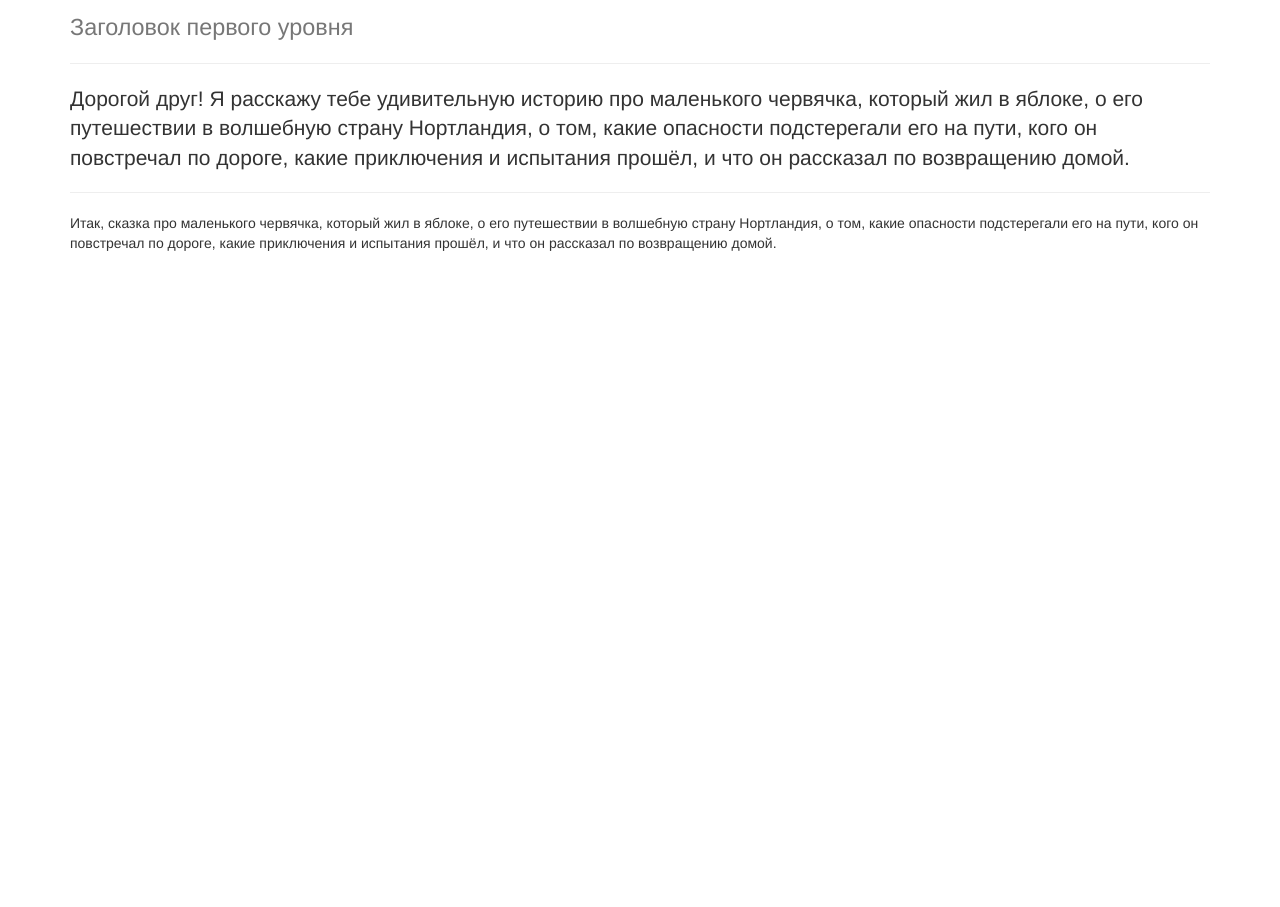
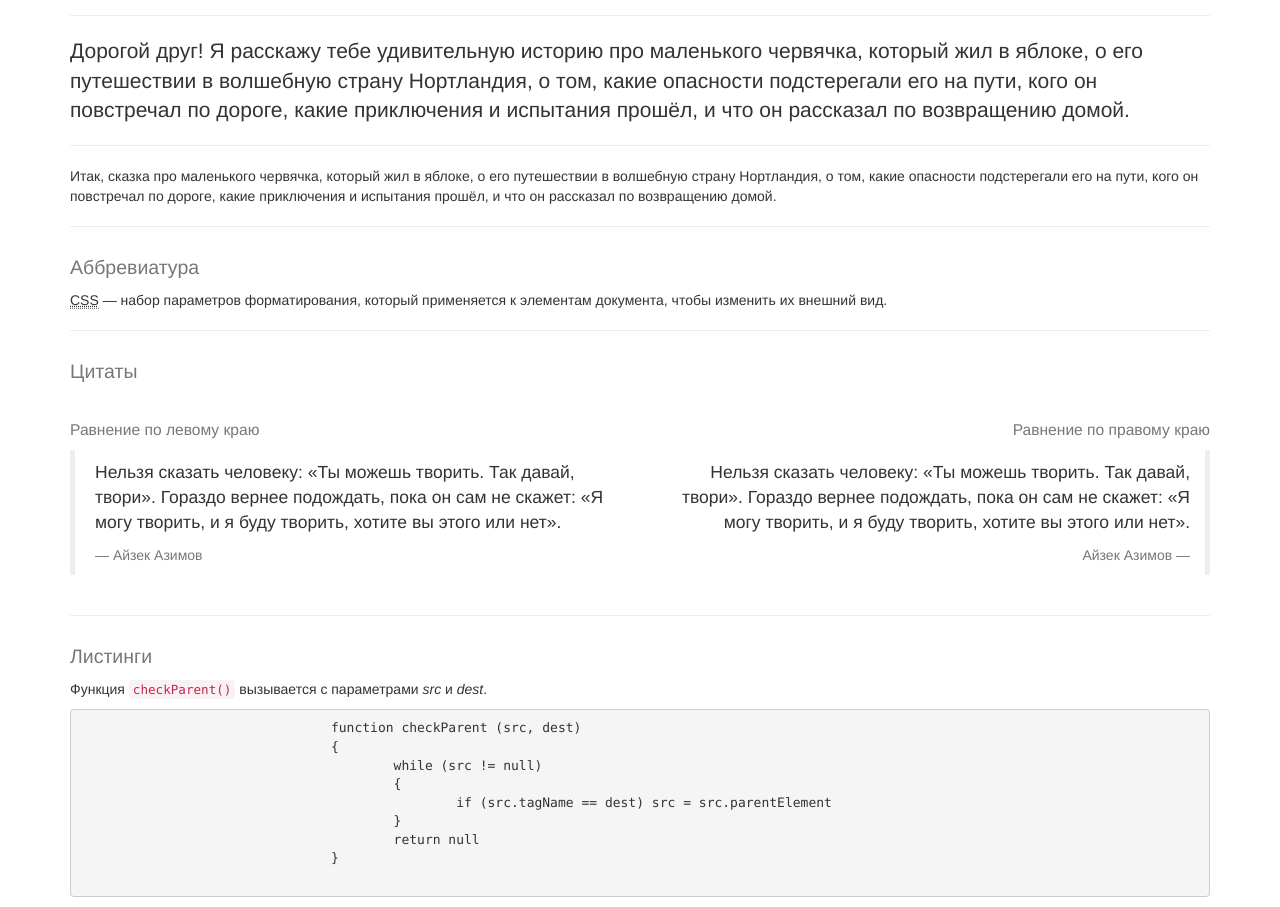
Before and after one commit to mklescheva/bootstrap-example, a plain HTML site: page index.html in a window 1280 px wide. Shown: the part 703-1610 px from the top of the page. Before the commit the page ends 966 px from the top, so only its background shows below. Drawn offline with Linux system fonts and the light colour scheme.

Commit message:
#Стили-Текст-19-07-18_17-26

```diff
--- a/index.html
+++ b/index.html
@@ -5,6 +5,7 @@
 		<meta name="viewport" content="width=device-width, initial-scale=1.0">
 		<title>Трёхколоночный макет</title>
 		<link href="bootstrap/css/bootstrap.min.css" rel="stylesheet">
+<!--
 		<style>
 			[class*="col-"] {
 				background-color: #eee;
@@ -15,6 +16,7 @@
 				font-size: 2rem;
 			}
 		</style>
+-->
 	</head>
 
 	<body>
@@ -31,14 +33,16 @@
 				</div>
 				<div class="col-xs-5 col-xs-offset-2">Колонка 2</div>
 			</div>
--->
+
 
 			<div class="row">
 				<div class="col-xs-12 hidden-xs">Заголовок</div>
 				<div class="col-xs-12 col-sm-8 col-md-8">Колонка 1</div>
 				<div class="col-xs-12 col-sm-4 col-md-3 col-md-offset-1">Колонка 2</div>
-				<!--<div class="col-xs-12 visible-xs-block">Заголовок</div>-->
+				<div class="col-xs-12 visible-xs-block">Заголовок</div>
 			</div>
+-->
+			<h1>Пример разметки текста</h1>
 
 			<p class="text-muted">Серый цвет</p>
 			<p class="text-primary">Основной текст</p>
@@ -80,6 +84,51 @@
 			 по дороге, какие приключения и испытания прошёл,
 			 и что он рассказал по возвращению домой.</p>
 
+
+			<hr>
+			<h2><small>Аббревиатура</small></h2>
+			<p><abbr title="Cascading Style Sheets, Каскадные таблицы стилей">CSS</abbr> — набор параметров форматирования, который применяется к элементам документа, чтобы изменить их внешний вид. </p>
+
+			<hr>
+			<h2><small>Цитаты</small></h2>
+			<div class="row">
+				<div class="col-xs-12 col-md-6">
+					<h3><small>Равнение по левому краю</small></h3>
+					<blockquote>
+						<p>Нельзя сказать человеку: «Ты можешь творить.
+						Так давай, твори». Гораздо вернее подождать, пока он
+						сам не скажет: «Я могу творить, и я буду творить, хотите
+						вы этого или нет».</p>
+						<p><small>Айзек Азимов</small></p>
+					</blockquote>
+				</div>
+				<div class="col-xs-12 col-md-6">
+					<h3 class="pull-right"><small>Равнение по правому краю</small></h3>
+					<blockquote class="pull-right">
+						<p>Нельзя сказать человеку: «Ты можешь творить.
+						Так давай, твори». Гораздо вернее подождать, пока он
+						сам не скажет: «Я могу творить, и я буду творить, хотите
+						вы этого или нет».</p>
+						<p><small>Айзек Азимов</small></p>
+					</blockquote>
+				</div>
+			</div>
+
+
+			<hr>
+			<h2><small>Листинги</small></h2>
+			<p>Функция <code>checkParent()</code> вызывается с параметрами <var>src</var> и <var>dest</var>.</p>
+			<pre>
+				function checkParent (src, dest)
+				{
+					while (src != null)
+					{
+						if (src.tagName == dest) src = src.parentElement
+					}
+					return null
+				}
+			</pre>
+
 		</div>
 
 		<script src="bootstrap/jquery-3.3.1.js"></script>
```
